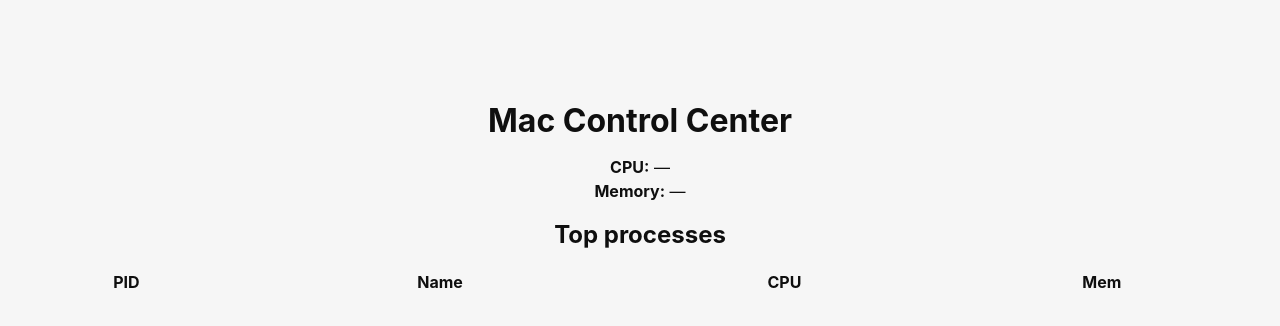
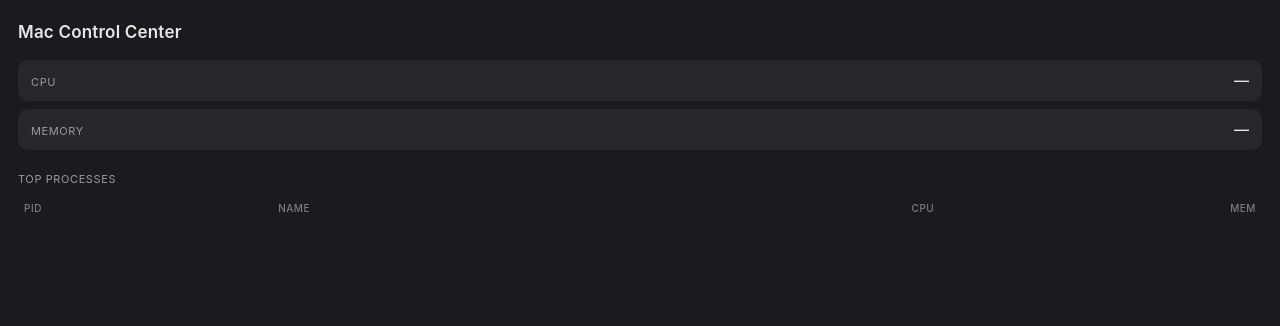
Before and after one commit to smituic/mac-control-center, a website built with Vite: page index.html in a window 1280 px wide. Built offline with nearby package versions, Linux system fonts and the light colour scheme.

Commit message:
Dock panel full-height right edge with sleek styling

```diff
--- a/index.html
+++ b/index.html
@@ -7,11 +7,18 @@
     <script type="module" src="/src/main.ts" defer></script>
   </head>
   <body>
-    <main class="container">
-      <h1>Mac Control Center</h1>
-      <div><strong>CPU:</strong> <span id="cpu">—</span></div>
-      <div><strong>Memory:</strong> <span id="mem">—</span></div>
-      <h2>Top processes</h2>
+    <div class="panel">
+      <header class="head"><h1>Mac Control Center</h1></header>
+      <section class="stats">
+        <div class="stat">
+          <span class="k">CPU</span><span class="v" id="cpu">—</span>
+        </div>
+        <div class="stat">
+          <span class="k">Memory</span><span class="v" id="mem">—</span>
+        </div>
+      </section>
+      <section class="procs">
+        <div class="procs-title">Top processes</div>
         <table>
           <thead>
             <tr>
@@ -23,6 +30,7 @@
           </thead>
           <tbody id="proc-body"></tbody>
         </table>
-    </main>
+      </section>
+    </div>
   </body>
 </html>
--- a/src/styles.css
+++ b/src/styles.css
@@ -1,116 +1,102 @@
-.logo.vite:hover {
-  filter: drop-shadow(0 0 2em #747bff);
+* {
+  box-sizing: border-box;
+  margin: 0;
+  padding: 0;
 }
-
-.logo.typescript:hover {
-  filter: drop-shadow(0 0 2em #2d79c7);
+html,
+body {
+  height: 100%;
 }
-:root {
-  font-family: Inter, Avenir, Helvetica, Arial, sans-serif;
-  font-size: 16px;
-  line-height: 24px;
-  font-weight: 400;
-
-  color: #0f0f0f;
-  background-color: #f6f6f6;
-
-  font-synthesis: none;
-  text-rendering: optimizeLegibility;
-  -webkit-font-smoothing: antialiased;
-  -moz-osx-font-smoothing: grayscale;
-  -webkit-text-size-adjust: 100%;
+body {
+  font-family:
+    -apple-system, BlinkMacSystemFont, "SF Pro Text", "Helvetica Neue",
+    sans-serif;
+  background: #1b1b1d;
+  color: #e6e6e6;
+  overflow: hidden;
+  -webkit-user-select: none;
+  user-select: none;
 }
-
-.container {
-  margin: 0;
-  padding-top: 10vh;
+.panel {
+  height: 100%;
   display: flex;
   flex-direction: column;
-  justify-content: center;
-  text-align: center;
+  padding: 22px 18px;
+  overflow-y: auto;
 }
-
-.logo {
-  height: 6em;
-  padding: 1.5em;
-  will-change: filter;
-  transition: 0.75s;
+.head h1 {
+  font-size: 17px;
+  font-weight: 600;
+  letter-spacing: 0.2px;
 }
-
-.logo.tauri:hover {
-  filter: drop-shadow(0 0 2em #24c8db);
+.stats {
+  margin: 18px 0;
+  display: flex;
+  flex-direction: column;
+  gap: 8px;
 }
-
-.row {
+.stat {
   display: flex;
-  justify-content: center;
+  justify-content: space-between;
+  align-items: baseline;
+  background: rgba(255, 255, 255, 0.05);
+  border-radius: 10px;
+  padding: 11px 13px;
 }
-
-a {
+.stat .k {
+  color: #9a9a9f;
+  font-size: 11px;
+  text-transform: uppercase;
+  letter-spacing: 0.6px;
+}
+.stat .v {
+  font-variant-numeric: tabular-nums;
+  font-size: 15px;
   font-weight: 500;
-  color: #646cff;
-  text-decoration: inherit;
 }
-
-a:hover {
-  color: #535bf2;
+.procs-title {
+  color: #9a9a9f;
+  font-size: 11px;
+  text-transform: uppercase;
+  letter-spacing: 0.6px;
+  margin: 4px 0 10px;
 }
-
-h1 {
-  text-align: center;
+table {
+  width: 100%;
+  border-collapse: collapse;
+  font-size: 13px;
 }
-
-input,
-button {
-  border-radius: 8px;
-  border: 1px solid transparent;
-  padding: 0.6em 1.2em;
-  font-size: 1em;
+th {
+  text-align: left;
+  color: #7d7d82;
   font-weight: 500;
-  font-family: inherit;
-  color: #0f0f0f;
-  background-color: #ffffff;
-  transition: border-color 0.25s;
-  box-shadow: 0 2px 2px rgba(0, 0, 0, 0.2);
+  font-size: 10px;
+  text-transform: uppercase;
+  letter-spacing: 0.5px;
+  padding: 6px;
 }
-
-button {
-  cursor: pointer;
+td {
+  padding: 8px 6px;
+  border-top: 1px solid rgba(255, 255, 255, 0.06);
+  white-space: nowrap;
+  overflow: hidden;
+  text-overflow: ellipsis;
 }
-
-button:hover {
-  border-color: #396cd8;
+td:nth-child(2) {
+  max-width: 150px;
+  color: #d6d6d6;
 }
-button:active {
-  border-color: #396cd8;
-  background-color: #e8e8e8;
+th:nth-child(3),
+th:nth-child(4),
+td:nth-child(3),
+td:nth-child(4) {
+  text-align: right;
+  font-variant-numeric: tabular-nums;
 }
-
-input,
-button {
-  outline: none;
+::-webkit-scrollbar {
+  width: 8px;
 }
-
-#greet-input {
-  margin-right: 5px;
+::-webkit-scrollbar-thumb {
+  background: rgba(255, 255, 255, 0.16);
+  border-radius: 4px;
 }
-
-@media (prefers-color-scheme: dark) {
-  :root {
-    color: #f6f6f6;
-    background-color: #2f2f2f;
-  }
-
-  a:hover {
-    color: #24c8db;
-  }
-
-  input,
-  button {
-    color: #ffffff;
-    background-color: #0f0f0f98;
-  }
-  button:active {
-    background-color: #0f0f0f69;
-  }
-}
```
Also changed, not shown: 1 other file. Lines whose indentation alone changed are shown as unchanged.
